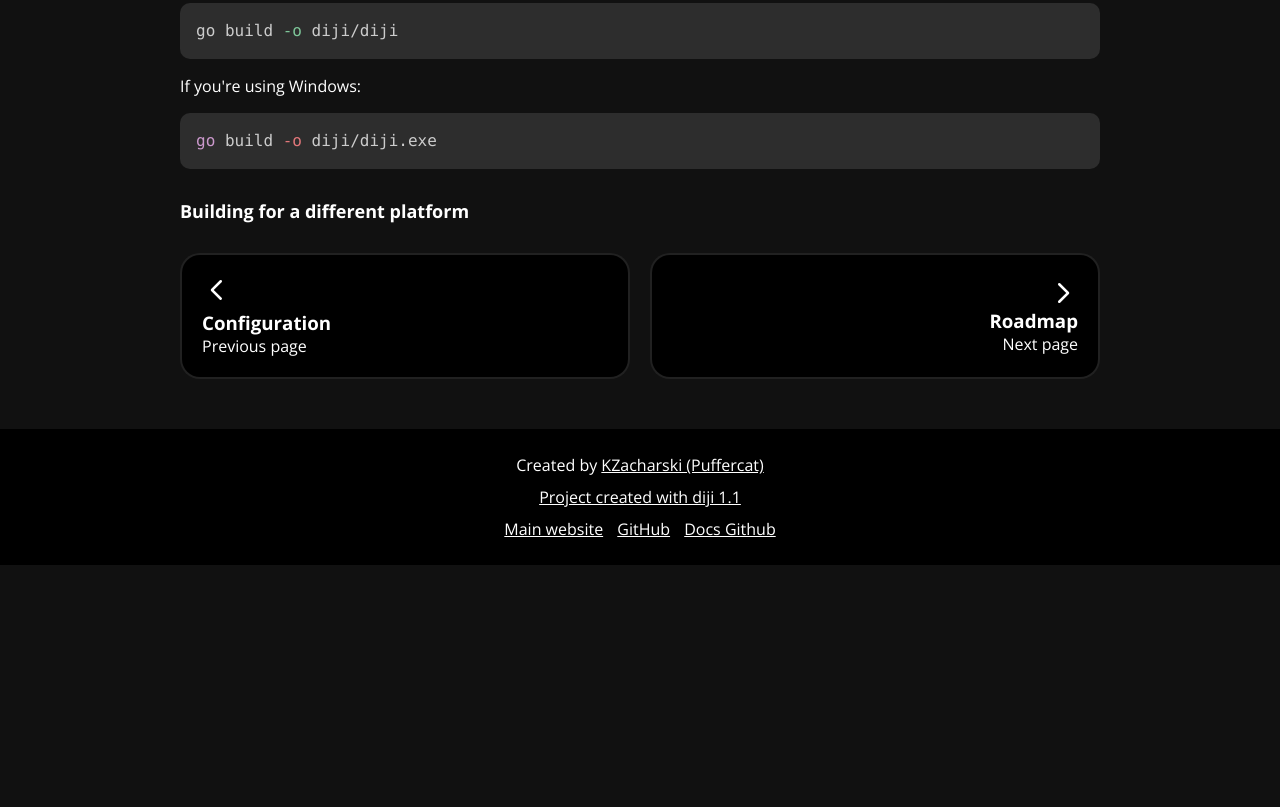
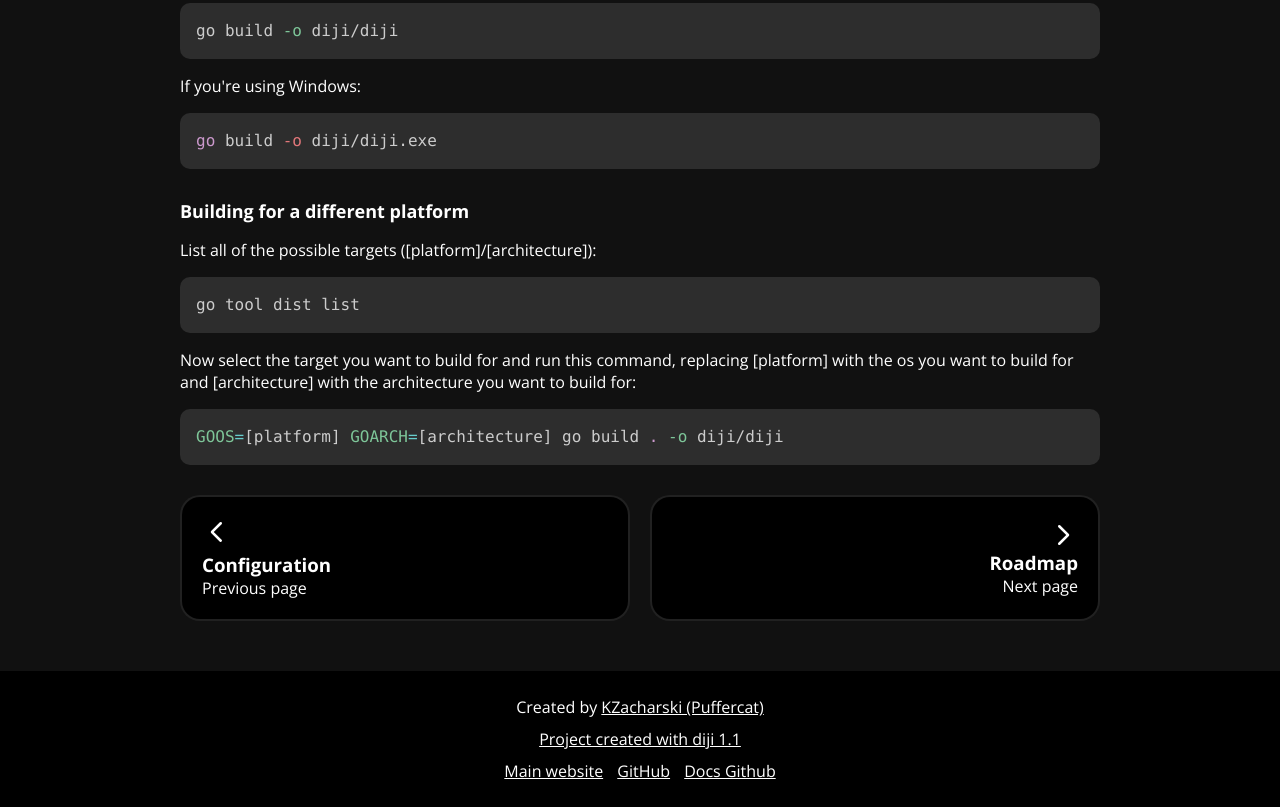
Before and after one commit to KZacharski/diji, a plain HTML site: page docs/docs/open-source.html in a window 1280 px wide. Shown: the part 839-1646 px from the top of the page. Before the commit the page ends 1404 px from the top, so only its background shows below. Drawn offline with nearby package versions, Linux system fonts and the light colour scheme.

Commit message:
finished open source

```diff
--- a/docs/docs/open-source.html
+++ b/docs/docs/open-source.html
@@ -40,7 +40,10 @@
     <pre><code class="language-batch">go build -o diji/diji.exe</code></pre>
     <br>
     <h3 class="sbt">Building for a different platform</h3>
-
+    <p>List all of the possible targets ([platform]/[architecture]):</p>
+    <pre><code class="language-bash">go tool dist list</code></pre>
+    <p>Now select the target you want to build for and run this command, replacing [platform] with the os you want to build for and [architecture] with the architecture you want to build for:</p>
+    <pre><code class="language-bash">GOOS=[platform] GOARCH=[architecture] go build . -o diji/diji</code></pre>
 
     <div class="container2">
      <div class="prev ge">
```
